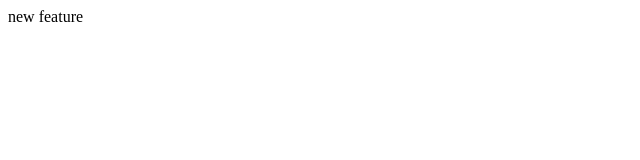
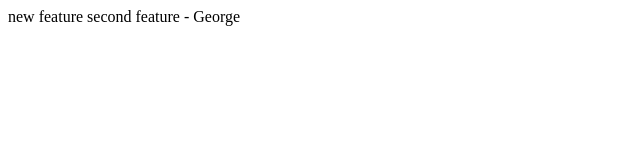
Before and after one commit to marie-hughes30/git_test, a plain HTML site: page src/index.html in a window 1280 px wide. Shown: the whole page, without its empty margins (0-640 px from the left). Drawn offline with Linux system fonts and the light colour scheme.

Commit message:
Add second body feature

```diff
--- a/src/index.html
+++ b/src/index.html
@@ -5,5 +5,6 @@
   <title>George McLaughlin and Marie Hughes</title>
 <body>
   new feature
+  second feature - George
 </body>
 </html>
```
